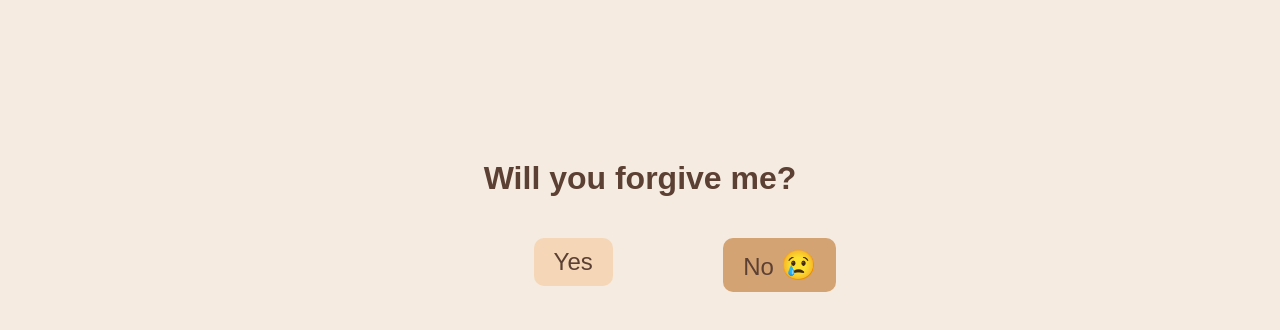
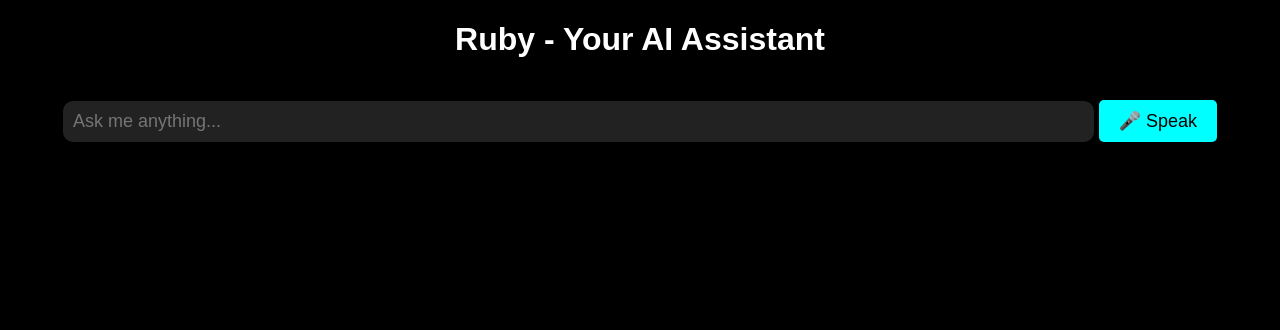
Before and after one commit to Someone5007/Ruby, a plain HTML site: page index.html in a window 1280 px wide. Drawn offline with Linux system fonts and the light colour scheme.

Commit message:
Update index.html

```diff
--- a/index.html
+++ b/index.html
@@ -3,95 +3,92 @@
 <head>
     <meta charset="UTF-8">
     <meta name="viewport" content="width=device-width, initial-scale=1.0">
-    <title>Will You Forgive Me?</title>
+    <title>Ruby - Voice Assistant</title>
     <style>
         body {
+            background-color: black;
+            color: white;
             text-align: center;
             font-family: Arial, sans-serif;
-            background-color: #f5ebe0; /* Beige background */
-            transition: 0.5s ease-in-out;
-            overflow: hidden;
         }
-        #container {
-            position: relative;
-            margin-top: 20vh;
+        #visualizer {
+            width: 100%;
+            height: 200px;
+            background: linear-gradient(to top, cyan, transparent);
+            display: none;
+            animation: pulse 1s infinite;
         }
-        h1 {
-            color: #5c4033; /* Dark brown */
-            font-size: 2em;
+        @keyframes pulse {
+            0% { opacity: 0.5; }
+            50% { opacity: 1; }
+            100% { opacity: 0.5; }
         }
-        .btn {
-            font-size: 1.5em;
+        #search-bar {
+            width: 80%;
+            padding: 10px;
+            font-size: 18px;
+            margin-top: 20px;
+            border-radius: 10px;
+            border: none;
+            outline: none;
+            background: #222;
+            color: cyan;
+        }
+        #speak-btn {
+            background: cyan;
+            color: black;
+            border: none;
             padding: 10px 20px;
-            border: none;
+            font-size: 18px;
+            margin-top: 20px;
             cursor: pointer;
-            margin: 20px;
-            border-radius: 10px;
-            position: absolute;
-        }
-        #yes {
-            background-color: #f5d7b7; /* Light beige */
-            color: #5c4033;
-            left: 40%;
-        }
-        #no {
-            background-color: #d4a373; /* Light brown */
-            color: #5c4033;
-            left: 55%;
-        }
-        #no span {
-            font-size: 1.2em;
-        }
-        #flowers {
-            display: none;
-            position: absolute;
-            top: 30%;
-            left: 50%;
-            transform: translate(-50%, -50%);
-            width: 300px;
-            height: auto;
-        }
-        #yay {
-            display: none;
-            position: absolute;
-            top: 60%;
-            left: 50%;
-            transform: translate(-50%, -50%);
-            font-size: 2em;
-            font-weight: bold;
-            color: #5c4033; /* Dark brown */
-        }
-        .blur {
-            filter: blur(5px);
+            border-radius: 5px;
         }
     </style>
 </head>
 <body>
-    <div id="container">
-        <h1 id="question">Will you forgive me?</h1>
-        <button id="yes" class="btn" onclick="showFlowers()">Yes</button>
-        <button id="no" class="btn" onclick="moveNoButton()">No <span>😢</span></button>
-    </div>
-
-    <img id="flowers" src="https://i.imgur.com/JZjxgq3.png" alt="Bouquet of roses and tulips">
-    <div id="yay">Yay!</div>
+    <h1>Ruby - Your AI Assistant</h1>
+    <div id="visualizer"></div>
+    <input type="text" id="search-bar" placeholder="Ask me anything...">
+    <button id="speak-btn">🎤 Speak</button>
 
     <script>
-        function showFlowers() {
-            document.getElementById("flowers").style.display = "block";
-            document.getElementById("yay").style.display = "block";
-            document.getElementById("container").classList.add("blur");
+        const visualizer = document.getElementById('visualizer');
+        const searchBar = document.getElementById('search-bar');
+        const speakBtn = document.getElementById('speak-btn');
+
+        function speakResponse(response) {
+            let speech = new SpeechSynthesisUtterance(response);
+            speech.lang = "en-US";
+            speech.pitch = 1.2; // Make it sound more feminine
+            speech.rate = 1.0;
+            speechSynthesis.speak(speech);
         }
 
-        function moveNoButton() {
-            let noButton = document.getElementById("no");
-            let maxWidth = window.innerWidth - noButton.offsetWidth;
-            let maxHeight = window.innerHeight - noButton.offsetHeight;
-            let newX = Math.random() * maxWidth;
-            let newY = Math.random() * maxHeight;
-            noButton.style.left = `${newX}px`;
-            noButton.style.top = `${newY}px`;
+        function startListening() {
+            const recognition = new (window.SpeechRecognition || window.webkitSpeechRecognition)();
+            recognition.lang = "en-US";
+            recognition.start();
+            visualizer.style.display = "block"; // Show visualizer when listening
+
+            recognition.onresult = function(event) {
+                let command = event.results[0][0].transcript.toLowerCase();
+                searchBar.value = command;
+                visualizer.style.display = "none"; // Hide visualizer after speaking
+
+                if (command.includes("open youtube")) {
+                    speakResponse("Opening YouTube...");
+                    window.open("https://youtube.com", "_blank");
+                } else if (command.includes("open google")) {
+                    speakResponse("Opening Google...");
+                    window.open("https://google.com", "_blank");
+                } else {
+                    speakResponse("Sorry, I don't know that command yet.");
+                }
+            };
         }
+
+        speakBtn.addEventListener("click", startListening);
     </script>
 </body>
 </html>
```
